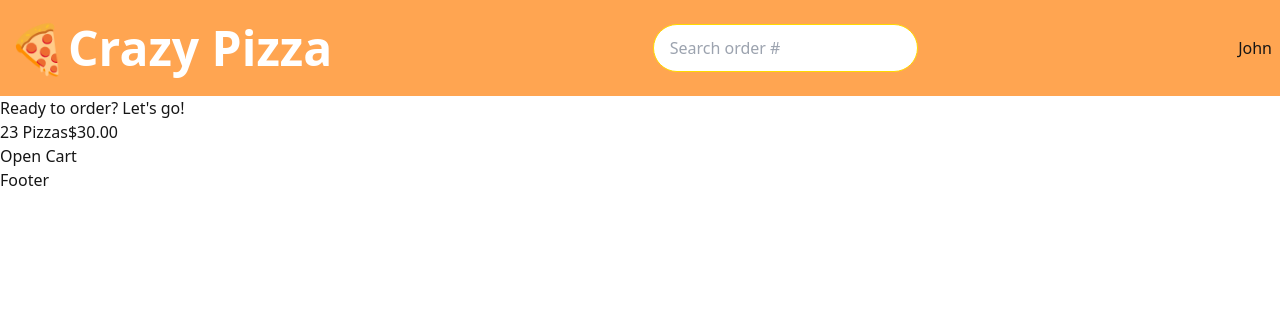
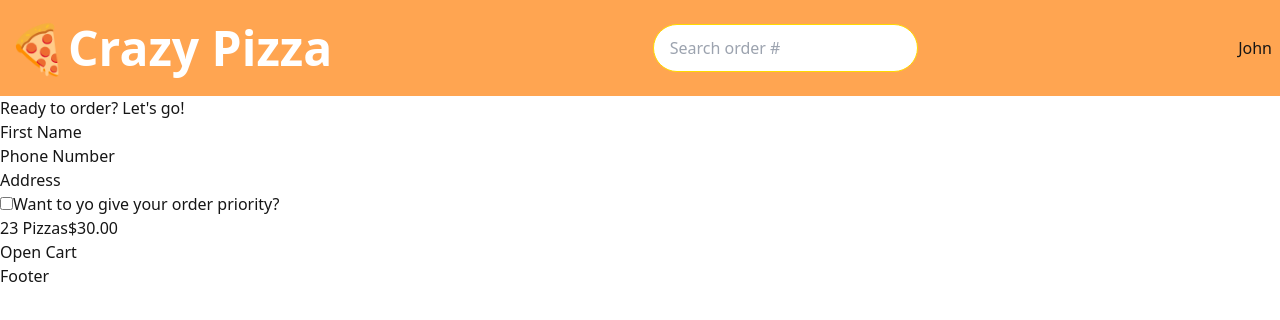
Before and after one commit to Fjdsilv/crazy-pizza-delivery, a React (Vite) app: page /order in a window 1280 px wide. Shown: the top 320 px of the page. Built offline with nearby package versions, Linux system fonts and the light colour scheme.

Commit message:
fixed createOrder name

```diff
--- a/src/App.jsx
+++ b/src/App.jsx
@@ -4,14 +4,14 @@ import {
   Landing,
   Menu,
   Cart,
-  Order,
+  CreateOrder,
   SingleOrder,
   Error,
 } from "./pages";
 
 import { loader as menuLoader } from "./pages/Menu";
 import { loader as singleOrderLoader } from "./pages/SingleOrder";
-import { action as createOrderAction } from "./pages/Order";
+import { action as createOrderAction } from "./pages/CreateOrder";
 
 const router = createBrowserRouter([
   {
@@ -36,7 +36,7 @@ const router = createBrowserRouter([
       },
       {
         path: "/order",
-        element: <Order />,
+        element: <CreateOrder />,
         action: createOrderAction,
       },
       {
--- a/src/components/CreateAOrder.jsx
+++ /dev/null
@@ -1,6 +0,0 @@
-const CreateAOrder = () => {
-  return (
-    <div>CreateAOrder</div>
-  )
-}
-export default CreateAOrder
--- /dev/null
+++ b/src/pages/CreateOrder.jsx
@@ -0,0 +1,82 @@
+import { Form } from "react-router-dom";
+
+// https://uibakery.io/regex-library/phone-number
+const isValidPhone = (str) =>
+  /^\+?\d{1,4}?[-.\s]?\(?\d{1,3}?\)?[-.\s]?\d{1,4}[-.\s]?\d{1,4}[-.\s]?\d{1,9}$/.test(
+    str
+  );
+
+const fakeCart = [
+  {
+    pizzaId: 12,
+    name: "Mediterranean",
+    quantity: 2,
+    unitPrice: 16,
+    totalPrice: 32,
+  },
+  {
+    pizzaId: 6,
+    name: "Vegetale",
+    quantity: 1,
+    unitPrice: 13,
+    totalPrice: 13,
+  },
+  {
+    pizzaId: 11,
+    name: "Spinach and Mushroom",
+    quantity: 1,
+    unitPrice: 15,
+    totalPrice: 15,
+  },
+];
+
+export const action = async ({ request }) => {
+  const formData = await request.formData();
+  const data = Object.fromEntries(formData);
+
+  return null
+}
+
+
+const CreateOrder = () => {
+  return (
+    <div>
+      <h2>Ready to order? Let's go!</h2>
+      <Form method="post">
+          <div>
+            <label>First Name</label>
+            <input
+              type="text"
+              name="customer"
+              required
+            />
+          </div>
+          <div>
+            <label>Phone Number</label>
+            <input
+              type="tel"
+              name="phone"
+              required
+            />
+          </div>
+          <div>
+            <label>Address</label>
+            <input
+              type="text"
+              name="address"
+              required
+            />
+          </div>
+          <div>
+            <input
+              type="checkbox"
+              name="priority"
+              id="priority"
+            />
+            <label htmlFor="priority">Want to yo give your order priority?</label>
+          </div>
+      </Form>
+    </div>
+  )
+}
+export default CreateOrder
--- a/src/pages/Order.jsx
+++ /dev/null
@@ -1,22 +0,0 @@
-import CreateAOrder from "../components/CreateAOrder";
-
-import { Form } from "react-router-dom";
-
-export const action = async ({ request }) => {
-  const formData = await request.formData();
-  const data = Object.fromEntries(formData);
-  return null
-}
-
-// CreateOrder <- Exchange Page name
-const Order = () => {
-  return (
-    <div>
-      <h2>Ready to order? Let's go!</h2>
-      <Form method="post">
-
-      </Form>
-    </div>
-  )
-}
-export default Order
--- a/src/pages/index.js
+++ b/src/pages/index.js
@@ -3,5 +3,5 @@ export { default as Landing } from "./Landing";
 export { default as Menu } from "./Menu";
 export { default as Cart } from "./Cart";
 export { default as SingleOrder } from "./SingleOrder";
-export { default as Order } from "./Order";
+export { default as CreateOrder } from "./CreateOrder";
 export { default as Error } from "./Error";
```
